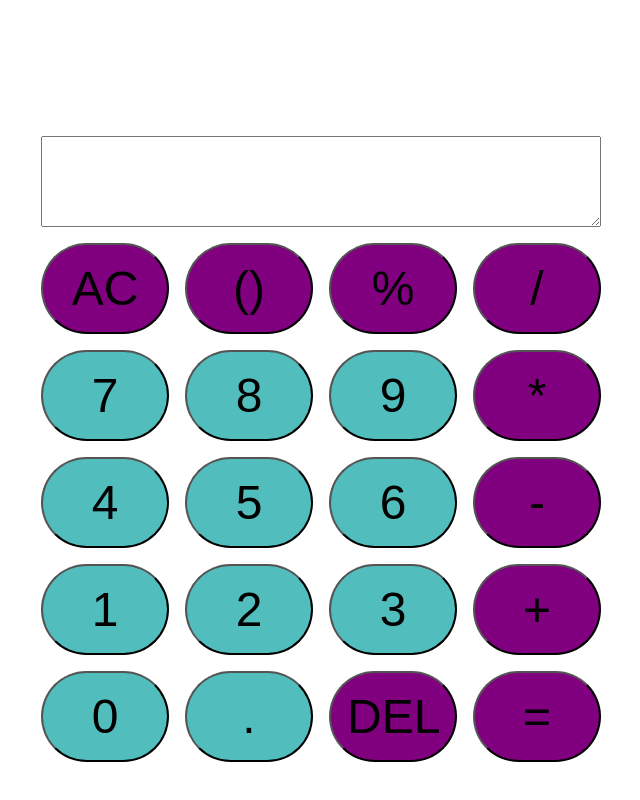
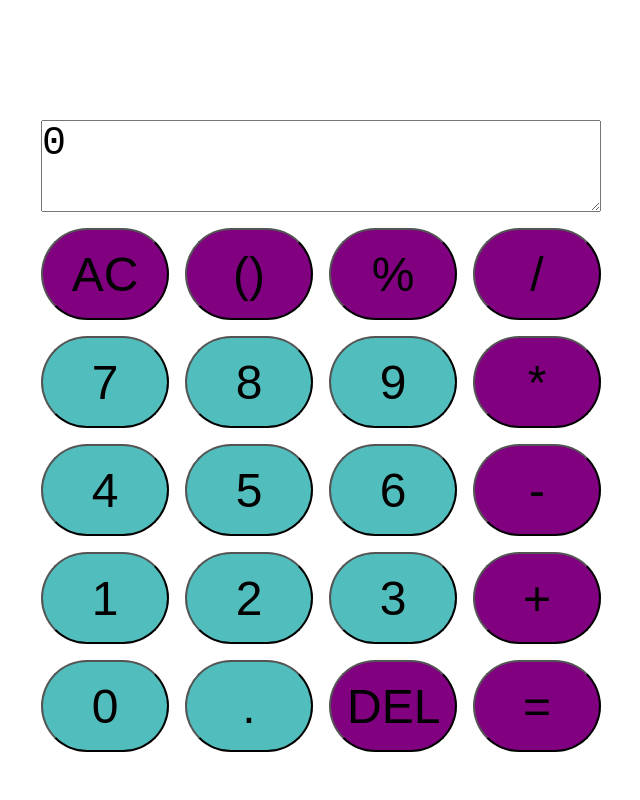
Before and after one commit to Divya-Manivannan1/calculator, a website built with Vite: page index.html in a window 1280 px wide. Shown: the whole page, without its empty margins (319-959 px from the left). Built offline with nearby package versions, Linux system fonts and the light colour scheme.

Commit message:
output is displaying answer

```diff
--- a/src/main.ts
+++ b/src/main.ts
@@ -1 +1,13 @@
-import "./style.scss";
+import "./styles/style.scss";
+
+const calculatorOutput = document.querySelector<HTMLTextAreaElement>(
+  ".calculator__output"
+);
+
+if (!calculatorOutput) {
+  throw new Error("Issue with the selector");
+}
+
+let answer: number = 0;
+
+calculatorOutput.innerText = `${answer}`;
--- a/src/base/_base.scss
+++ b/src/styles/base/_base.scss
@@ -7,7 +7,7 @@
 }
 
 body {
-  padding: 17vh;
+  padding: 15vh;
   background-color: $background-color;
   color: $text-color;
 
--- /dev/null
+++ b/src/styles/components/_display.scss
@@ -0,0 +1,4 @@
+.calculator__output {
+  font-size: 2.5rem;
+  display: wrap;
+}
--- a/src/style.scss
+++ b/src/styles/style.scss
@@ -3,4 +3,6 @@
 @import "./components/number-buttons";
 @import "./components/symbol-buttons";
 @import "./components/button";
+@import "./components/display";
+
 @import "./layouts/calc";
```
Also changed, not shown: src/styles/components/_button.scss (renamed from src/components/_button.scss), src/styles/components/_number-buttons.scss (renamed from src/components/_number-buttons.scss), src/styles/components/_symbol-buttons.scss (renamed from src/components/_symbol-buttons.scss), src/styles/layouts/_calc.scss (renamed from src/layouts/_calc.scss), src/styles/utils/_variables.scss (renamed from src/utils/_variables.scss).
